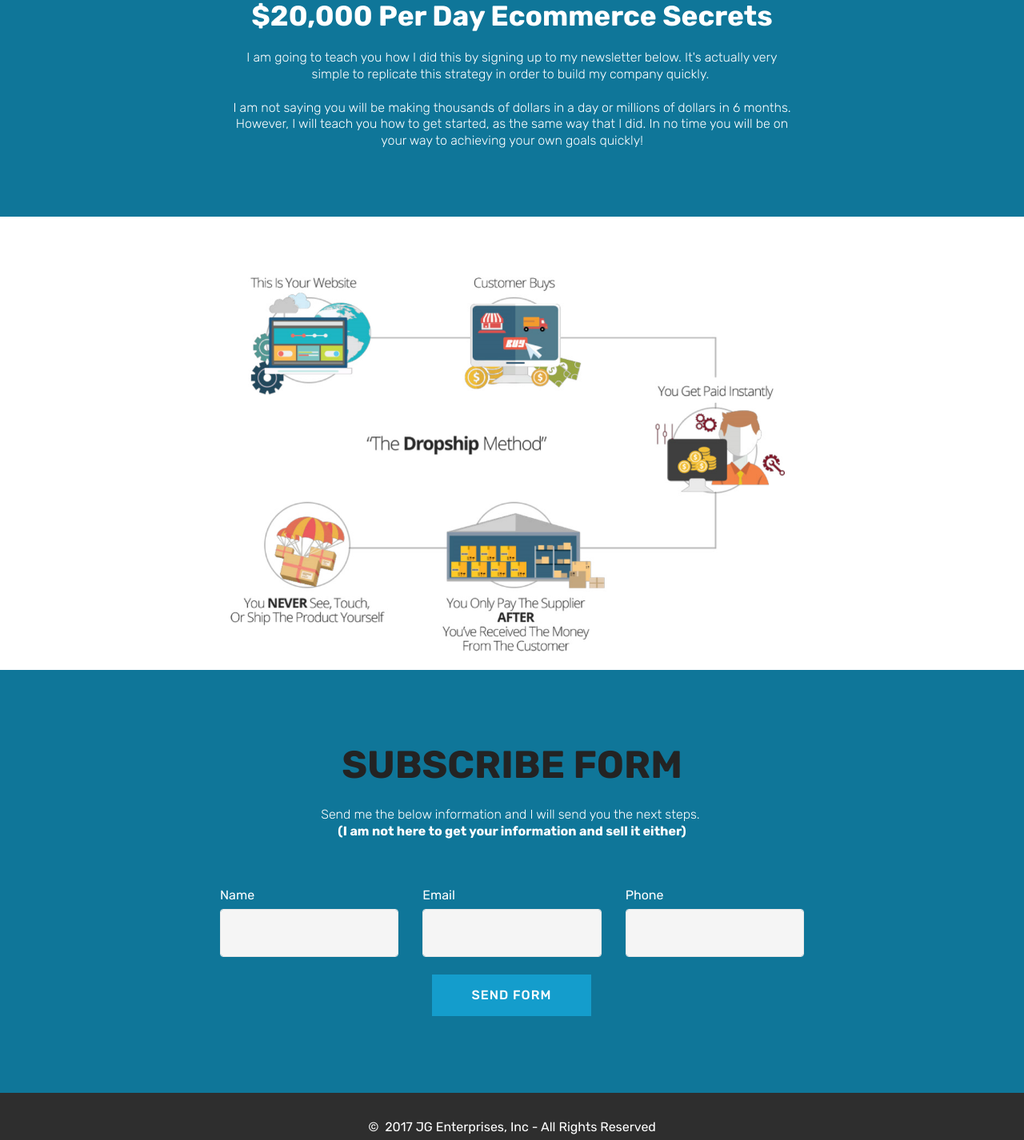
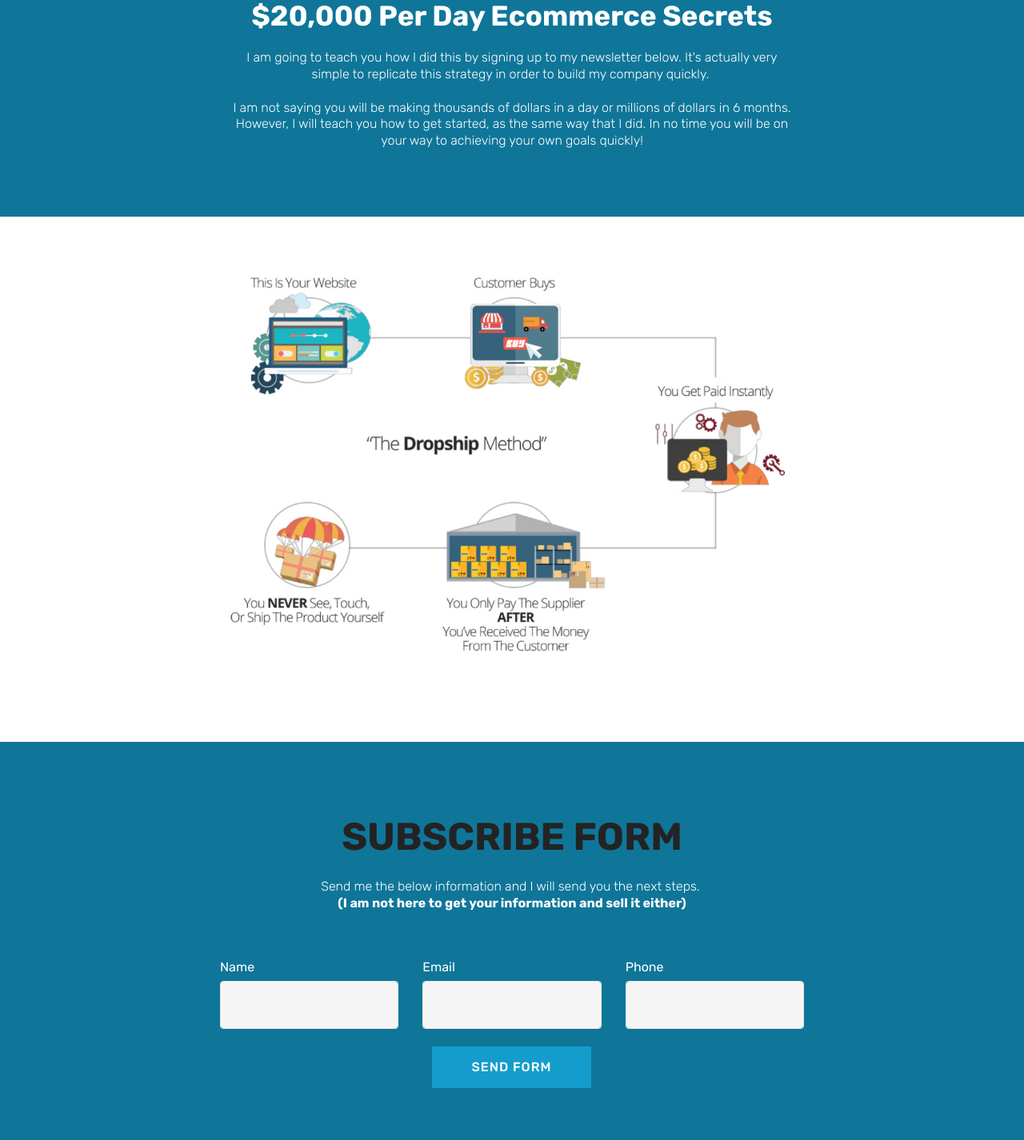
Before and after one commit to jamesgarcia2017/jamesgarcia2017.github.io, a plain HTML site: page index.html in a window 1280 px wide. Shown: the part 57-1483 px from the top of the page at 80% size. Drawn offline with Linux system fonts and the light colour scheme.

Commit message:
create github pages

```diff
--- a/assets/mobirise/css/mbr-additional.css
+++ b/assets/mobirise/css/mbr-additional.css
@@ -1258,7 +1258,7 @@ body {
 }
 .cid-qtWUkm5cyV {
   padding-top: 0px;
-  padding-bottom: 0px;
+  padding-bottom: 90px;
   background-color: #ffffff;
 }
 .cid-qtWUkm5cyV .mbr-figure {
--- a/index.html
+++ b/index.html
@@ -21,7 +21,7 @@
 
 </head>
 <body>
-<section class="mbr-section content5 cid-qtWYMZ9gWA" id="content5-8" data-rv-view="106">
+<section class="mbr-section content5 cid-qtWYMZ9gWA" id="content5-8" data-rv-view="118">
 
 
 
@@ -39,7 +39,7 @@
     </div>
 </section>
 
-<section class="engine"><a href="https://mobirise.co/a">site builder</a></section><section class="header4 cid-qtWUkm5cyV" id="header4-3" data-rv-view="109">
+<section class="engine"><a href="https://mobirise.co/q">bootstrap carousel</a></section><section class="header4 cid-qtWUkm5cyV" id="header4-3" data-rv-view="121">
 
 
 
@@ -63,7 +63,7 @@
     </div>
 </section>
 
-<section class="mbr-section form1 cid-qtWVFBPBfM" id="form1-7" data-rv-view="112">
+<section class="mbr-section form1 cid-qtWVFBPBfM" id="form1-7" data-rv-view="124">
 
 
 
@@ -83,7 +83,7 @@
             <div class="media-container-column col-lg-8" data-form-type="formoid">
                     <div data-form-alert="" hidden="">Thanks for filling out the form!</div>
 
-                    <form class="mbr-form" action="https://mobirise.com/" method="post" data-form-title="Mobirise Form"><input type="hidden" data-form-email="true" value="iZtKhbJvMs02kTycR+NL95cVHlkpW9J7Y8HBAYzmhc1w78eqHrwAi2QPJ7T1fFWHWLNqiuWyhxl5AwBrYA92zRGsSQCoztuz7PW4cm6OrrmsG61JnSbaUbiKIem0vGT1">
+                    <form class="mbr-form" action="https://mobirise.com/" method="post" data-form-title="Mobirise Form"><input type="hidden" data-form-email="true" value="OtC8SuWqB4rguo/JeUd9HWqr2R0CntAhZlThxEUIN5CY4xHzowsvINHJEInSbKwseuXmLK5LrIHey4ikvOHu2ZCFGUcL8lbDBkaV6vUwEfG1pXh7x6eN8gpc6pL5KTQU">
                         <div class="row row-sm-offset">
                             <div class="col-md-4 multi-horizontal" data-for="name">
                                 <div class="form-group">
@@ -113,7 +113,7 @@
     </div>
 </section>
 
-<section once="" class="cid-qtWURUqRdX" id="footer6-5" data-rv-view="115">
+<section once="" class="cid-qtWURUqRdX" id="footer6-5" data-rv-view="127">
 
 
 
```
Also changed, not shown: 1 other file.
